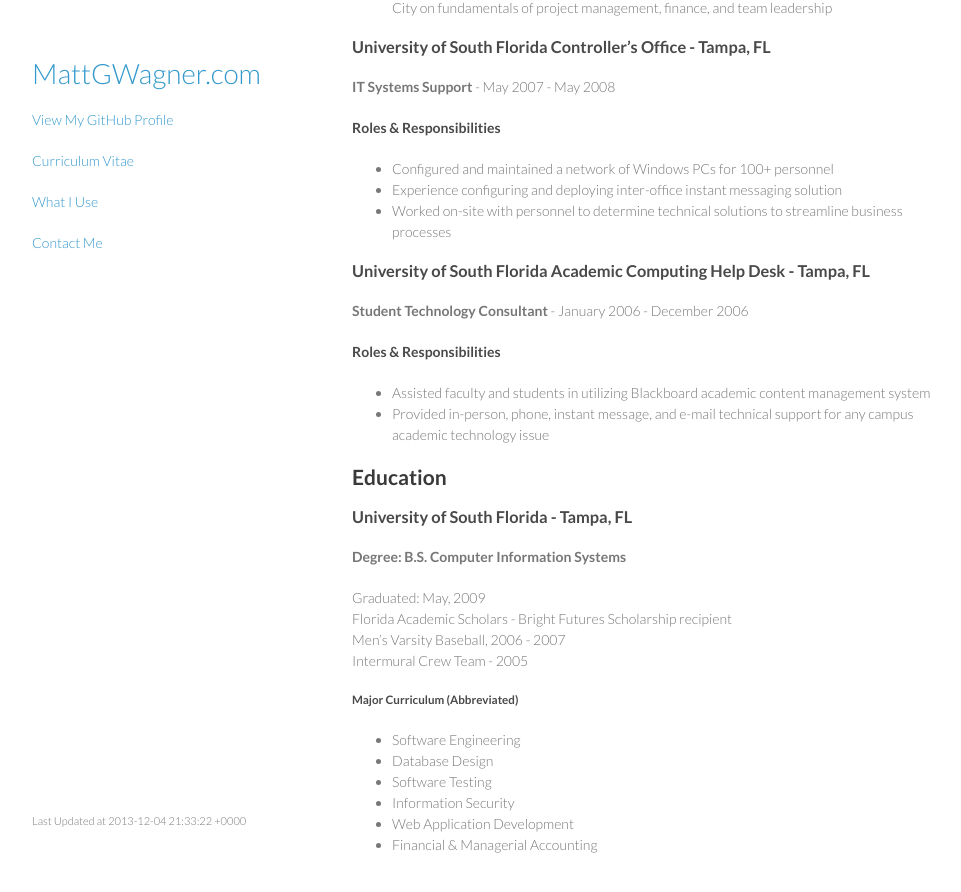
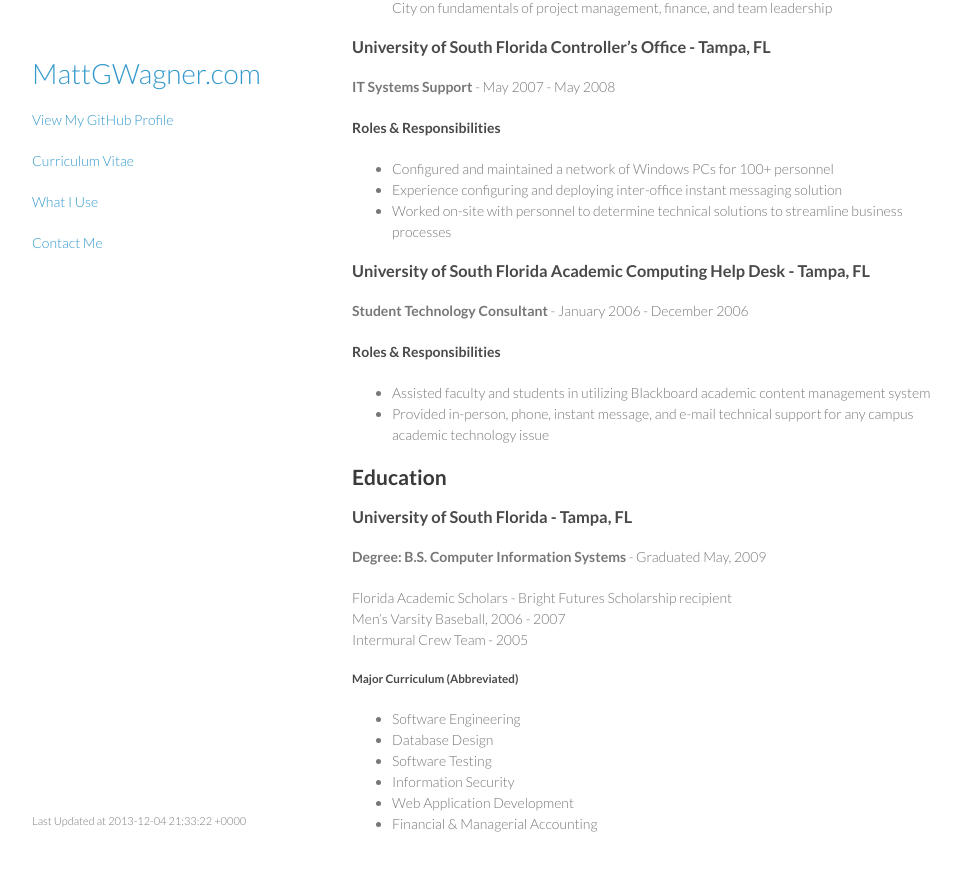
Before and after one commit to mattgwagner/mattgwagner, a Jekyll site: the page built from cv.md, in a window 1280 px wide and 900 px high, scrolled down 2321 px. Shown: the top 892 px of the window, without its empty margins (148-1109 px from the left). Built offline with Jekyll 4.4.1, drawn with Linux system fonts in a browser that asks for light colours; part of the change alters nothing that is shown.

Commit message:
Tweaked grad date

```diff
--- a/cv.md
+++ b/cv.md
@@ -120,9 +120,8 @@ ASP.NET, C#, SVN, Stored Procedures
 ## Education
 
 ### University of South Florida - Tampa, FL
-**Degree: B.S. Computer Information Systems**
+**Degree: B.S. Computer Information Systems** - Graduated May, 2009
 
-Graduated: May, 2009
 Florida Academic Scholars - Bright Futures Scholarship recipient
 Men's Varsity Baseball, 2006 - 2007
 Intermural Crew Team - 2005
```
